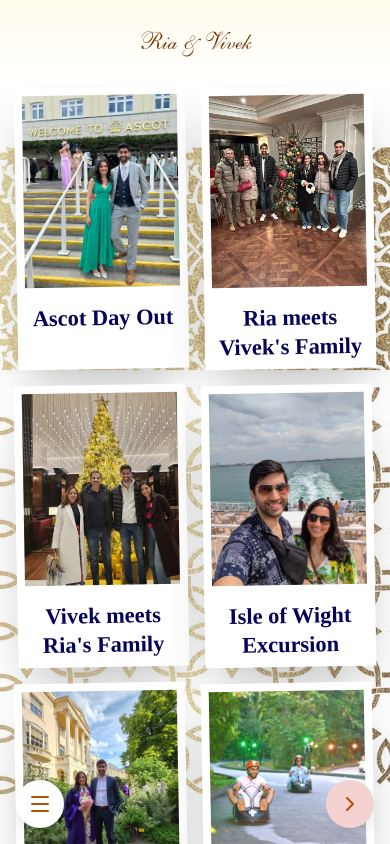
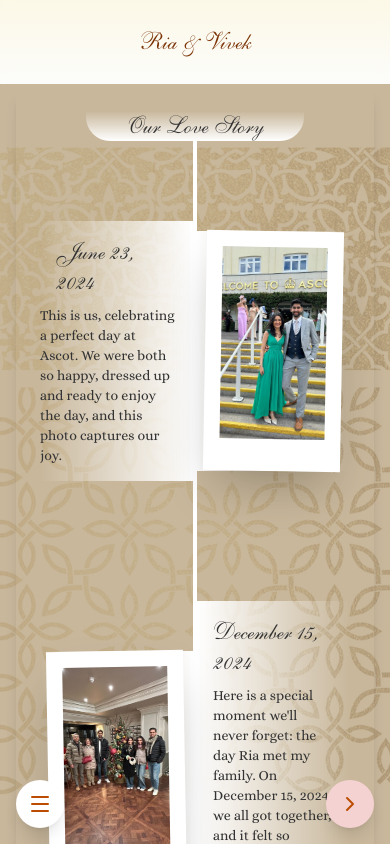
Before and after one commit to Ashish-Singh-Negi/wed, a Next.js app: page /our-story in a window 390 px wide. Shown: the top 844 px of the page. Built offline with nearby package versions, Linux system fonts and the light colour scheme; a web font is replaced by a local one.

Commit message:
Modify story page

```diff
--- a/app/(main)/our-story/components/Timeline.tsx
+++ b/app/(main)/our-story/components/Timeline.tsx
@@ -33,10 +33,12 @@ export default function Timeline({
   setIsModalOpen: Dispatch<SetStateAction<boolean>>;
 }) {
   return (
-    <div className="hidden lg:block h-full w-full p-6 rounded-xl shadow-lg font-mono">
-      {/* <h1 className="text-5xl font-bold text-center mb-8 bg-gradient-to-b from-transparent to-red-400 font-[Tangerine]">
-        Timeline
-      </h1> */}
+    <div className=" h-full w-full p-6 rounded-xl shadow-lg font-mono">
+      <h1 className="title flex justify-center">
+        <p className="bg-gradient-to-b from-transparent to-white px-10 rounded-b-3xl">
+          Our Love Story
+        </p>
+      </h1>
       <div>
         {stories.map(({ title, image, date, content, positon }, index) => (
           <AnimatedEntry
@@ -90,9 +92,9 @@ function AnimatedEntry({
     <div className={`h-[420px] w-full flex`}>
       {side === "left" ? (
         <div className="h-full w-full flex items-center ">
-          <div className="h-fit w-1/2 flex flex-col items-end justify-center gap-2 bg-gradient-to-r from-transparent to-white py-4">
-            <h2 className=" px-4 title">{date}</h2>
-            <p className="px-4 pl-32 font-alice">{content}</p>
+          <div className="h-fit w-1/2 sm:w-full flex flex-col items-end justify-center gap-2 bg-gradient-to-r from-transparent to-white py-4">
+            <h2 className="px-4 title sm:font-english">{date}</h2>
+            <p className="pr-4 lg:pl-32 font-alice">{content}</p>
           </div>
           <div className="h-full w-1 bg-white"></div>
           <motion.div
@@ -104,7 +106,7 @@ function AnimatedEntry({
             className="bg-gradient-to-r from-white to-transparent px-2 w-1/2"
           >
             <div
-              className={` hidden lg:block bg-white p-4 sm:p-6 shadow-2xl transform rotate-1 hover:rotate-0 transition-transform duration-300 w-full max-w-sm lg:w-80 flex-shrink-0`}
+              className={`bg-white p-4 sm:p-6 shadow-2xl transform rotate-1 hover:rotate-0 transition-transform duration-300 w-full max-w-sm lg:w-80 flex-shrink-0`}
             >
               <div
                 className="mb-4 sm:mb-6 relative cursor-pointer"
@@ -145,7 +147,7 @@ function AnimatedEntry({
           >
             {" "}
             <div
-              className={` hidden lg:block bg-white p-4 sm:p-6 shadow-2xl transform -rotate-1 hover:rotate-0 transition-transform duration-300 w-full max-w-sm lg:w-80 flex-shrink-0`}
+              className={`bg-white p-4 sm:p-6 shadow-2xl transform -rotate-1 hover:rotate-0 transition-transform duration-300 w-full max-w-sm lg:w-80 flex-shrink-0`}
             >
               <div
                 className="mb-4 sm:mb-6 relative cursor-pointer"
@@ -175,8 +177,8 @@ function AnimatedEntry({
           </motion.div>
           <div className="h-full w-1 bg-white"></div>
           <div className="h-fit w-1/2 flex flex-col gap-2 justify-center bg-gradient-to-r from-white py-4">
-            <h2 className="px-4">{date}</h2>
-            <p className="px-4 pr-32">{content}</p>
+            <h2 className="px-4 title sm:font-english">{date}</h2>
+            <p className="px-4 lg:pr-32 font-alice text-sm">{content}</p>
           </div>
         </div>
       )}
--- a/app/(main)/our-story/page.tsx
+++ b/app/(main)/our-story/page.tsx
@@ -139,7 +139,7 @@ export default function OurStoryPage() {
   };
 
   return (
-    <div className="min-h-screen lg:bg-[#bba582]/80 relative overflow-hidden">
+    <div className="min-h-screen bg-[#bba582]/80 relative overflow-hidden">
       <Navigation />
       <div className="pt-[12%]">
         {/* <div className="hidden lg:block">
@@ -183,43 +183,8 @@ export default function OurStoryPage() {
 
         {/* Story display */}
         <div className="pt-10 flex items-center px-4 sm:px-6 lg:px-8">
-          <div className="flex flex-col lg:flex-row items-left justify-center w-full">
+          <div className="flex flex-col  items-left justify-center w-full">
             {/* Grid for mobile + tablet */}
-            <div className="grid grid-cols-2 gap-4 sm:gap-6 lg:hidden">
-              {stories.map((story, index) => (
-                <div
-                  key={index}
-                  role="button"
-                  tabIndex={0}
-                  onClick={() => {
-                    setCurrentStory(index);
-                    setIsModalOpen(true);
-                  }}
-                  onKeyDown={(e: React.KeyboardEvent) => {
-                    if (e.key === "Enter" || e.key === " ") {
-                      setCurrentStory(index);
-                      setIsModalOpen(true);
-                    }
-                  }}
-                  className="bg-white relative p-2 sm:p-2 shadow-2xl transform -rotate-1 hover:rotate-0 transition-transform duration-300 w-full flex-shrink-0 cursor-pointer z-30"
-                >
-                  <div className="mb-4 sm:mb-6 relative w-full h-48 sm:h-64 md:h-72">
-                    {/* put the click handler on the card wrapper (above) and make the image ignore pointer events so the wrapper always receives clicks */}
-                    <Image
-                      src={story.image || "/placeholder.svg"}
-                      alt={story.title}
-                      width={400}
-                      height={400}
-                      className="w-full h-full object-cover pointer-events-none"
-                    />
-                  </div>
-
-                  <h3 className="story-title-mobile font-cursive italic text-center">
-                    {story.title}
-                  </h3>
-                </div>
-              ))}
-            </div>
 
             <Timeline
               stories={stories}
@@ -341,3 +306,39 @@ export default function OurStoryPage() {
     </div>
   );
 }
+
+// <div className="grid grid-cols-2 gap-4 sm:gap-6 lg:hidden">
+//               {stories.map((story, index) => (
+//                 <div
+//                   key={index}
+//                   role="button"
+//                   tabIndex={0}
+//                   onClick={() => {
+//                     setCurrentStory(index);
+//                     setIsModalOpen(true);
+//                   }}
+//                   onKeyDown={(e: React.KeyboardEvent) => {
+//                     if (e.key === "Enter" || e.key === " ") {
+//                       setCurrentStory(index);
+//                       setIsModalOpen(true);
+//                     }
+//                   }}
+//                   className="bg-white relative p-2 sm:p-2 shadow-2xl transform -rotate-1 hover:rotate-0 transition-transform duration-300 w-full flex-shrink-0 cursor-pointer z-30"
+//                 >
+//                   <div className="mb-4 sm:mb-6 relative w-full h-48 sm:h-64 md:h-72">
+//                     {/* put the click handler on the card wrapper (above) and make the image ignore pointer events so the wrapper always receives clicks */}
+//                     <Image
+//                       src={story.image || "/placeholder.svg"}
+//                       alt={story.title}
+//                       width={400}
+//                       height={400}
+//                       className="w-full h-full object-cover pointer-events-none"
+//                     />
+//                   </div>
+
+//                   <h3 className="story-title-mobile font-cursive italic text-center">
+//                     {story.title}
+//                   </h3>
+//                 </div>
+//               ))}
+//             </div>
```
